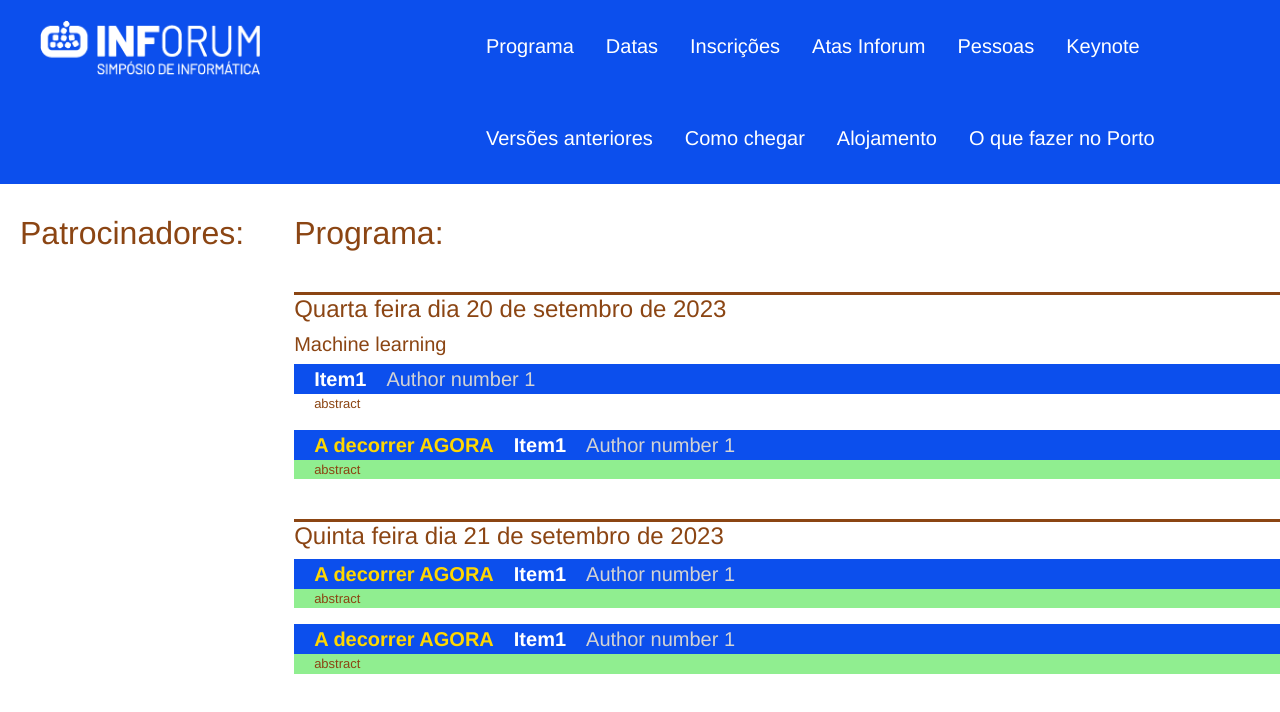
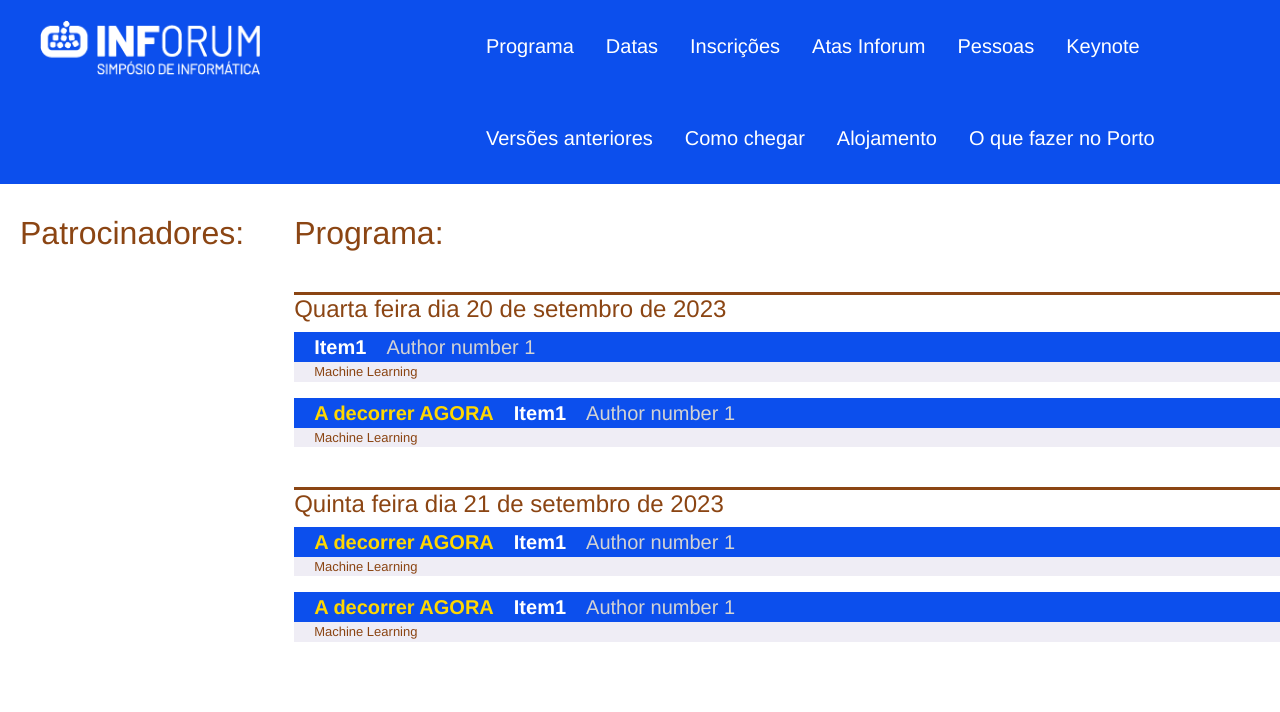
Before and after one commit to h4g0/Inforum2023, a React (Create React App) app: page /Program in a window 1280 px wide. Shown: the top 712 px of the page. Built offline with nearby package versions, Linux system fonts and the light colour scheme.

Commit message:
updated program

```diff
--- a/src/Main/Main.css
+++ b/src/Main/Main.css
@@ -332,7 +332,7 @@
     border-style: none;
     border-width: 2px;
     width: 1000px;
-    background-color: lightgreen;
+    background-color: rgb(239, 237, 245);
     margin-bottom: 5px;
 }
 
@@ -391,6 +391,10 @@
     color: gold;
 }
 
+.dentro{
+    color: silver;
+}
+
 .RegistrationTable{
     border-style: solid;
     border-color: white;
--- a/src/Main/Program.tsx
+++ b/src/Main/Program.tsx
@@ -3,24 +3,32 @@ import { Patreons } from './Patreons'
 
 function Now(props: any){
 
-    if(props.now){
+    let itemClass = "now"
+    itemClass = Date.parse(props.end) < (new Date()).getTime() ? "past" : itemClass
+    itemClass = Date.parse(props.start) > (new Date()).getTime() ? "future" : itemClass
+    const happeningnow = itemClass === "now" ?  true : false
+    const oneMinute = 1000*60
+    const remainingMinutes = Math.ceil((Date.parse(props.start) - (new Date()).getTime()) / oneMinute)
+
+    if(happeningnow){
         return <><p className='agora'><b>A decorrer AGORA</b></p></>}
-        else {
-            return <></>
-        }
+    else if(remainingMinutes < 30 && remainingMinutes >= 0){
+        return <><p className='dentro'><b>Começa dentro de {remainingMinutes} minutos</b></p></>
+    }
+    else {
+        return <></>
+    }
 }
 
 function ProgramItem(props: any){
 
-    let itemClass = "now"
-    itemClass = Date.parse(props.end) < (new Date()).getTime() ? "past" : itemClass
-    itemClass = Date.parse(props.start) > (new Date()).getTime() ? "future" : itemClass
-    const happeningnow = itemClass === "now" ?  true : false
+    const itemClass = "now"
+
 
     return <>
     <div className={itemClass}>
         <div className="itemInfo">
-        <Now now={happeningnow}></Now>
+        <Now start={props.start} end={props.end}></Now>
 
         <p><b>{props.title}</b></p>
         <p className="itemAuthor">{props.author}</p>
@@ -44,16 +52,15 @@ export function Program(props: any){
                 <div  className="ProgramDay">
                 <h4>Quarta feira dia 20 de setembro de 2023</h4>
 
-               <h5>Machine learning</h5>
-               <ProgramItem start= '20 Sep 2023 00:00:00 GMT' end='20 Sep 2023 00:30:00 GMT' title="Item1" author="Author number 1" abstract="abstract"></ProgramItem>
-               <ProgramItem title="Item1" author="Author number 1" abstract="abstract"></ProgramItem>
+               <ProgramItem start= '20 Sep 2023 00:00:00 GMT' end='20 Sep 2023 00:30:00 GMT' title="Item1" author="Author number 1" abstract="Machine Learning"></ProgramItem>
+               <ProgramItem title="Item1" author="Author number 1" abstract="Machine Learning"></ProgramItem>
                 </div>
 
                 <div  className="ProgramDay">
                 <h4>Quinta feira dia 21 de setembro de 2023</h4>
 
-                <ProgramItem title="Item1" author="Author number 1" abstract="abstract"></ProgramItem>
-                <ProgramItem title="Item1" author="Author number 1" abstract="abstract"></ProgramItem>
+                <ProgramItem title="Item1" author="Author number 1" abstract="Machine Learning"></ProgramItem>
+                <ProgramItem title="Item1" author="Author number 1" abstract="Machine Learning"></ProgramItem>
 
                 </div>
 
```
